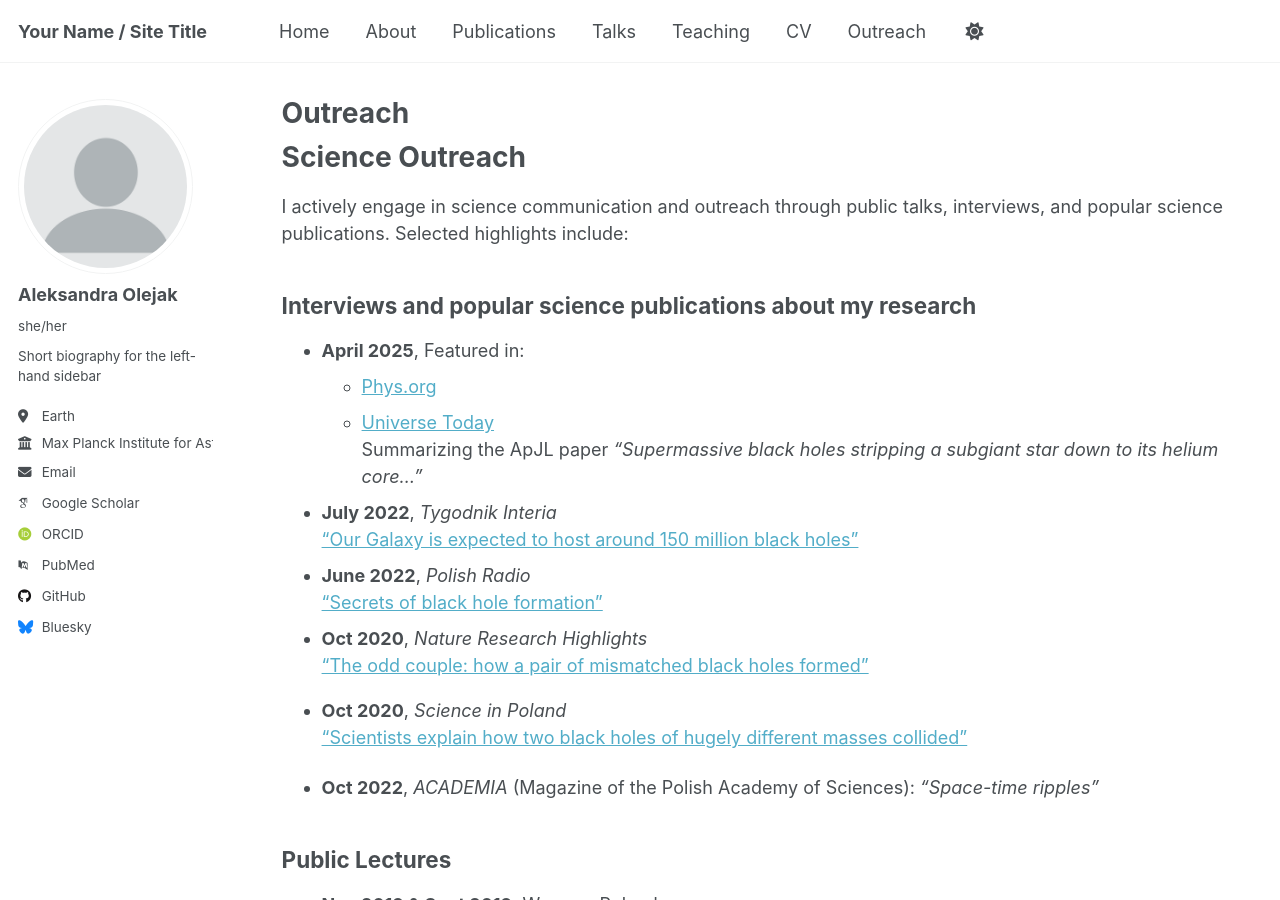
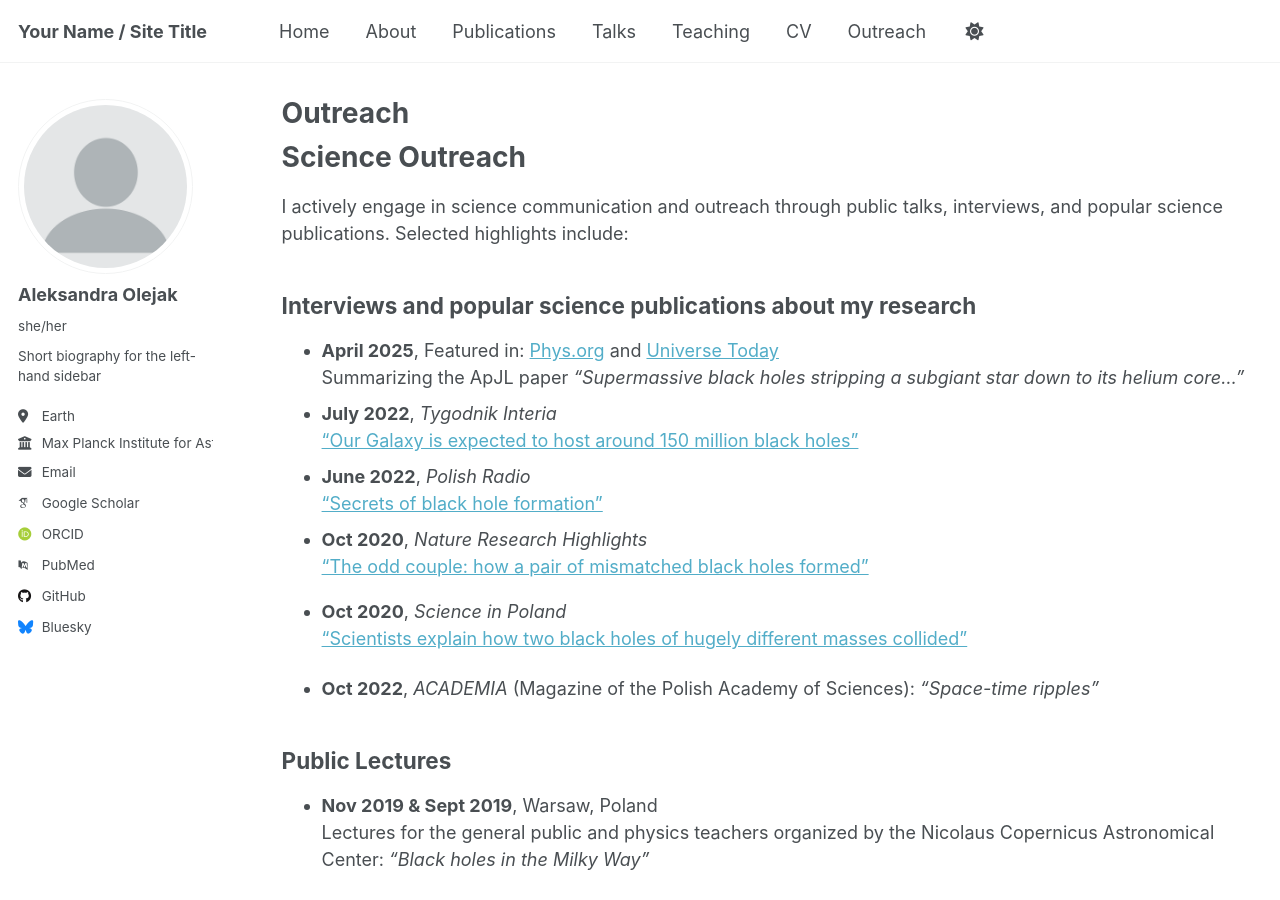
Before and after one commit to aleole/aleole.github.io, a Jekyll site: the page built from _pages/outreach.md, in a window 1280 px wide and 900 px high. Built offline with Jekyll 4.4.1, drawn with Linux system fonts in a browser that asks for light colours; some web fonts are replaced; a script that is not in the unit is left out.

Commit message:
Update outreach.md

```diff
--- a/_pages/outreach.md
+++ b/_pages/outreach.md
@@ -16,8 +16,8 @@ I actively engage in science communication and outreach through public talks, in
 ## Interviews and popular science publications about my research
 
 - **April 2025**, Featured in:
-  - [Phys.org](https://phys.org/news/2025-04-supermassive-black-holes-stars-helium.html)
-  - [Universe Today](https://www.universetoday.com/articles/supermassive-black-holes-could-strip-stars-down-to-their-helium-cores)
+  [Phys.org](https://phys.org/news/2025-04-supermassive-black-holes-stars-helium.html) and
+  [Universe Today](https://www.universetoday.com/articles/supermassive-black-holes-could-strip-stars-down-to-their-helium-cores)
   Summarizing the ApJL paper *"Supermassive black holes stripping a subgiant star down to its helium core..."*
 - **July 2022**, *Tygodnik Interia*
   ["Our Galaxy is expected to host around 150 million black holes"](https://tygodnik.interia.pl/news-bada-czarne-dziury-w-naszej-galaktyce-moze-byc-ich-ok-150-mi,nId,6158562)
```
